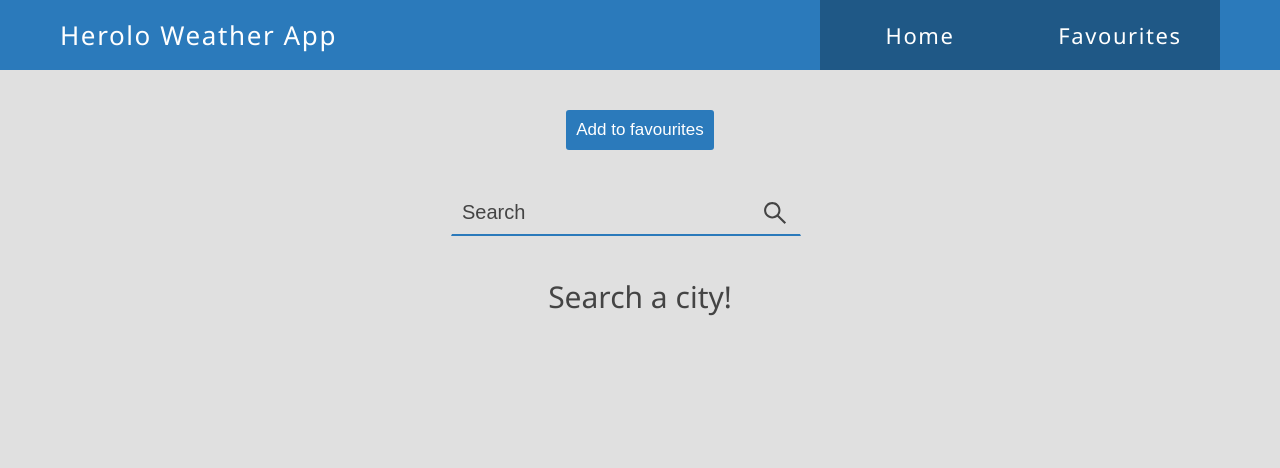
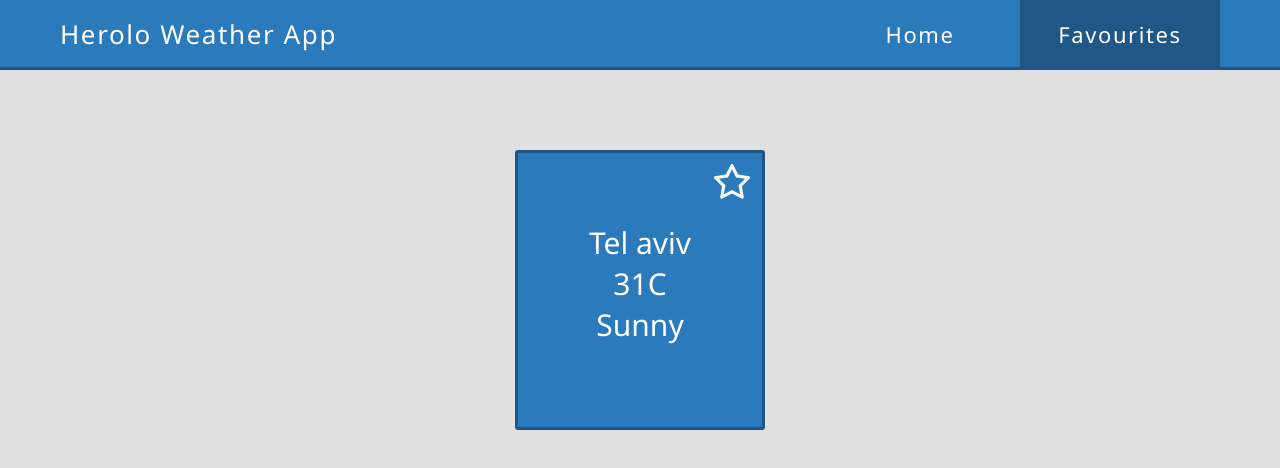
Before and after one commit to roimalka10/roi-malka-24-08-2021, a React (Create React App) app: page /favourites in a window 1280 px wide. Shown: the top 468 px of the page. Built offline with nearby package versions, Linux system fonts and the light colour scheme.

Commit message:
created a mock up for the favourites page

```diff
--- a/src/App.js
+++ b/src/App.js
@@ -1,17 +1,25 @@
 import "./sass/styles.scss";
-import { BrowserRouter as Router } from "react-router-dom";
-import Navbar from "./components/Navbar/Navbar";
-import Home from "./components/Home/Home";
+import { BrowserRouter as Router, Route, Switch } from "react-router-dom";
+import Navbar from "./components/Navbar";
+import Home from "./components/Home";
+import Favourites from "./components/Favourites";
 
-function App() {
+const App = () => {
   return (
     <div className="App">
       <Router>
         <Navbar />
-        <Home />
+        <Switch>
+          <Route exact path="/">
+            <Home />
+          </Route>
+          <Route path="/favourites">
+            <Favourites />
+          </Route>
+        </Switch>
       </Router>
     </div>
   );
-}
+};
 
 export default App;
--- a/src/components/CurrentWeather/CurrentWeather.js
+++ b/src/components/CurrentWeather.js
@@ -1,5 +1,6 @@
 import React, { useState, useEffect } from "react";
-import NextWeek from "../NextWeek/NextWeek";
+import { AiOutlineHeart, AiFillHeart } from "react-icons/ai";
+import NextWeek from "./NextWeek";
 const axios = require("axios");
 
 const CurrentWeather = (props) => {
@@ -10,7 +11,7 @@ const CurrentWeather = (props) => {
   useEffect(() => {
     axios
       .get(
-        `http://dataservice.accuweather.com/currentconditions/v1/${props.cityKey}?apikey=sEvHurTb69R14XzxsOmHKkTLkMziVO3S`
+        `https://dataservice.accuweather.com/currentconditions/v1/${props.cityKey}?apikey=sEvHurTb69R14XzxsOmHKkTLkMziVO3S`
       )
       .then(function (response) {
         // handle success
@@ -30,7 +31,7 @@ const CurrentWeather = (props) => {
   const getWeeklyForcast = () => {
     axios
       .get(
-        `http://dataservice.accuweather.com/forecasts/v1/daily/5day/${props.cityKey}?apikey=sEvHurTb69R14XzxsOmHKkTLkMziVO3S&metric=${isMetric}`
+        `https://dataservice.accuweather.com/forecasts/v1/daily/5day/${props.cityKey}?apikey=sEvHurTb69R14XzxsOmHKkTLkMziVO3S&metric=${isMetric}`
       )
       .then(function (response) {
         // handle success
@@ -53,8 +54,10 @@ const CurrentWeather = (props) => {
   return (
     <>
       {cityWeather != null ? (
-        <div>
+        <div className="weatherMain">
           <div className="details">
+            <button className="favourite">Add to favourites</button>
+            <AiOutlineHeart size={30} />
             <div>{props.cityName}</div>
             <div>
               {isMetric
--- /dev/null
+++ b/src/components/Favourites.js
@@ -0,0 +1,32 @@
+import React, { useState } from "react";
+import { AiOutlineStar, AiFillStar } from "react-icons/ai";
+
+const Favourites = () => {
+  const [showFavourite, setShowFavourite] = useState(false);
+
+  const handleClick = () => {
+    setShowFavourite(!showFavourite);
+  };
+  return (
+    <>
+      <div className="favouriteHome">
+        <div>
+          <div className="favouriteDetails">
+            <div className="favIcon" onClick={handleClick}>
+              {showFavourite ? (
+                <AiFillStar size={44} color={"white"} />
+              ) : (
+                <AiOutlineStar size={44} />
+              )}
+            </div>
+            <div>Tel aviv</div>
+            <div>31C</div>
+            <div>Sunny</div>
+          </div>
+        </div>
+      </div>
+    </>
+  );
+};
+
+export default Favourites;
--- a/src/components/Home/Home.js
+++ b/src/components/Home.js
@@ -1,6 +1,6 @@
 import React, { useState, useEffect } from "react";
 import { AiOutlineSearch } from "react-icons/ai";
-import CurrentWeather from "../CurrentWeather/CurrentWeather";
+import CurrentWeather from "./CurrentWeather";
 const axios = require("axios");
 
 const Home = () => {
@@ -9,12 +9,11 @@ const Home = () => {
 
   useEffect(() => {
     if (input != null) {
-      console.log("Input changed");
       console.log(input);
       //setCities(mockData);
       axios
         .get(
-          `http://dataservice.accuweather.com/locations/v1/cities/autocomplete?apikey=sEvHurTb69R14XzxsOmHKkTLkMziVO3S&q=${input}`
+          `https://dataservice.accuweather.com/locations/v1/cities/autocomplete?apikey=sEvHurTb69R14XzxsOmHKkTLkMziVO3S&q=${input}`
         )
         .then(function (response) {
           // handle success
@@ -46,7 +45,6 @@ const Home = () => {
             <AiOutlineSearch size={28} />
           </div>
         </div>
-        <button className="favourite">Add to favourites</button>
       </div>
       <div className="forecastDetails">
         {cities.length > 0 ? (
--- a/src/components/Navbar/Navbar.js
+++ b/src/components/Navbar.js
@@ -12,7 +12,7 @@ const Navbar = () => {
       <div className="navbar">
         <a href="/">Herolo Weather App</a>
         <div className={showMenu ? "navbar-items active" : "navbar-items"}>
-          <NavLink activeClassName="activated" to="/">
+          <NavLink to="/">
             <span>Home</span>
           </NavLink>
           <NavLink activeClassName="activated" to="/favourites">
--- a/src/sass/components/_CurrentWeather.scss
+++ b/src/sass/components/_CurrentWeather.scss
@@ -1,3 +1,7 @@
+.weatherMain {
+  border: 2px solid black;
+}
+
 .newWeek {
   width: 600px;
   @media screen and (max-width: 900px) {
@@ -11,7 +15,7 @@
   width: 600px;
   height: 250px;
   border-radius: 0.3rem;
-  :nth-child(2) {
+  :nth-child(3) {
     font-size: 5rem;
   }
   @media screen and (max-width: 900px) {
--- /dev/null
+++ b/src/sass/components/_Favourite.scss
@@ -0,0 +1,29 @@
+.favouriteHome {
+  display: flex;
+  flex-direction: row;
+  align-items: center;
+  justify-content: space-evenly;
+  margin: 50px;
+  @media screen and (max-width: 700px) {
+    flex-direction: column;
+  }
+}
+
+.favouriteDetails {
+  cursor: pointer;
+  margin: 30px 20px;
+  display: flex;
+  flex-direction: column;
+  align-items: center;
+  font-size: 3rem;
+  width: 250px;
+  height: 280px;
+  border-radius: 0.3rem;
+  border: 3px solid rgb(30, 86, 131);
+  color: white;
+  background-color: rgb(43, 122, 187);
+  .favIcon {
+    margin: 8px 8px;
+    align-self: flex-end;
+  }
+}
--- a/src/sass/components/_Home.scss
+++ b/src/sass/components/_Home.scss
@@ -28,9 +28,6 @@ body {
     color: black;
     &::placeholder {
       color: rgb(68, 68, 68);
-    }
-    &:focus-visible {
-      background-color: rgb(255, 255, 255);
     }
   }
   .searchIcon {
--- a/src/sass/components/_Navbar.scss
+++ b/src/sass/components/_Navbar.scss
@@ -11,6 +11,7 @@
   transition: all 0.4s ease;
   font-size: 26px;
   letter-spacing: 1.6px;
+  border-bottom: 3px solid rgb(30, 86, 131);
   a {
     z-index: 850;
     color: white;
--- a/src/sass/styles.scss
+++ b/src/sass/styles.scss
@@ -2,6 +2,7 @@
 @import "./components/Home";
 @import "./components/NextWeek";
 @import "./components/CurrentWeather";
+@import "./components/Favourite";
 
 @font-face {
   font-family: "segoe UI";
```
Also changed, not shown: src/components/NextWeek.js (renamed from src/components/NextWeek/NextWeek.js).
